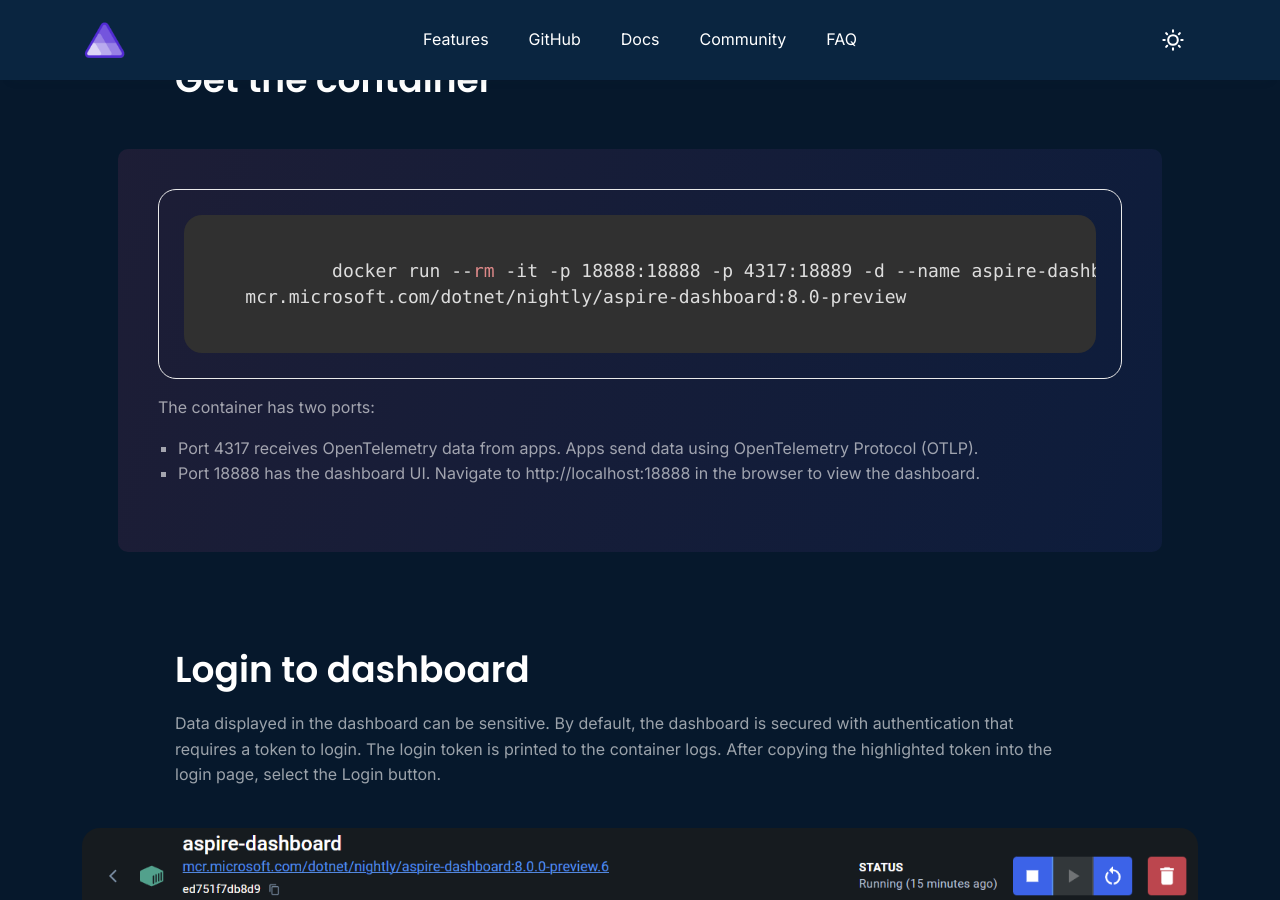
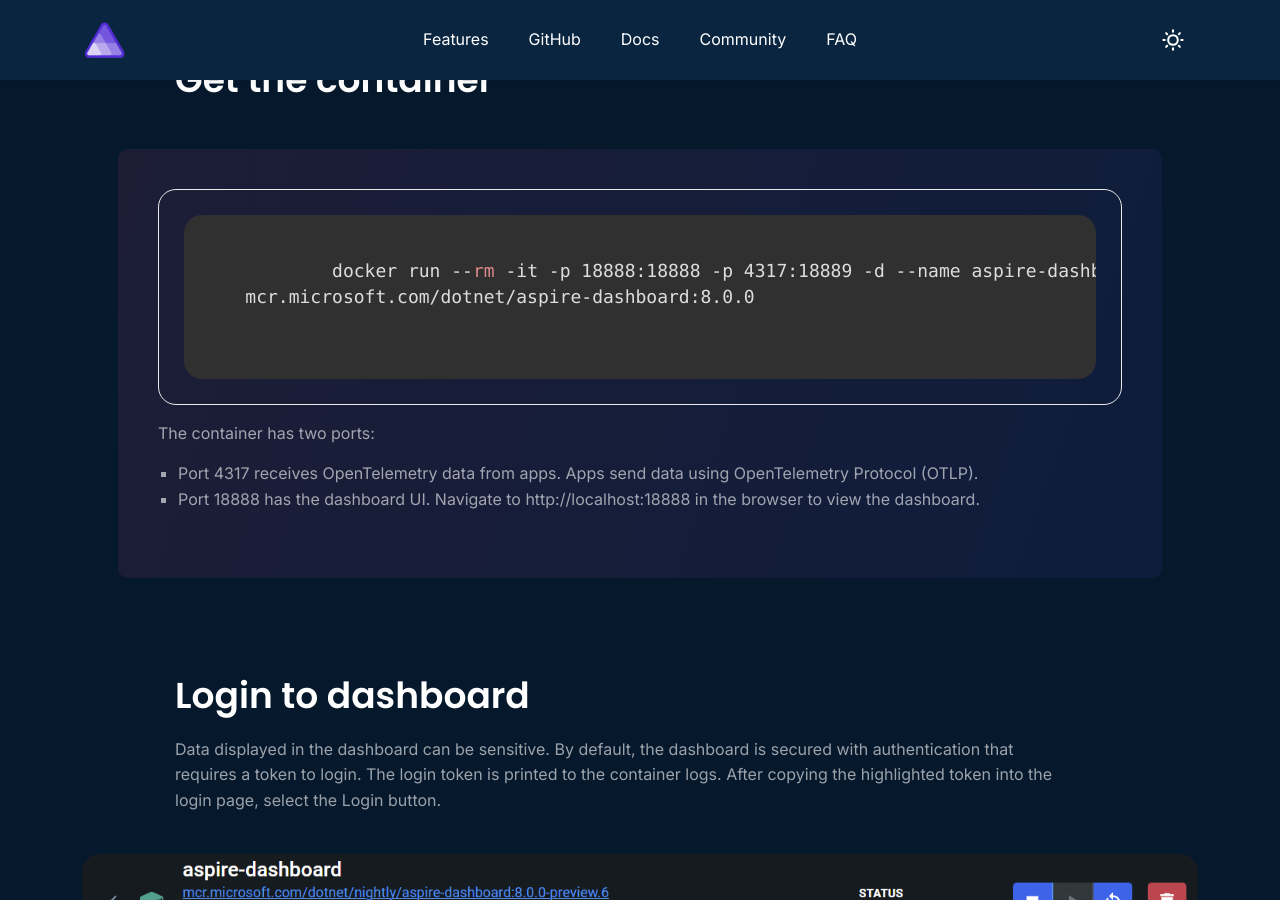
Before and after one commit to aspire-dashboard/website, a Jekyll site: the page built from index.md, in a window 1280 px wide and 900 px high, scrolled down 2071 px. Built offline with Jekyll 4.4.1, drawn with Linux system fonts in a browser that asks for light colours; nearby versions of some CDN libraries.

Commit message:
Update dashboard.html

```diff
--- a/_includes/code/dashboard.html
+++ b/_includes/code/dashboard.html
@@ -1,2 +1,2 @@
 docker run --rm -it -p 18888:18888 -p 4317:18889 -d --name aspire-dashboard \
-    mcr.microsoft.com/dotnet/nightly/aspire-dashboard:8.0-preview
+    mcr.microsoft.com/dotnet/aspire-dashboard:8.0.0
```
